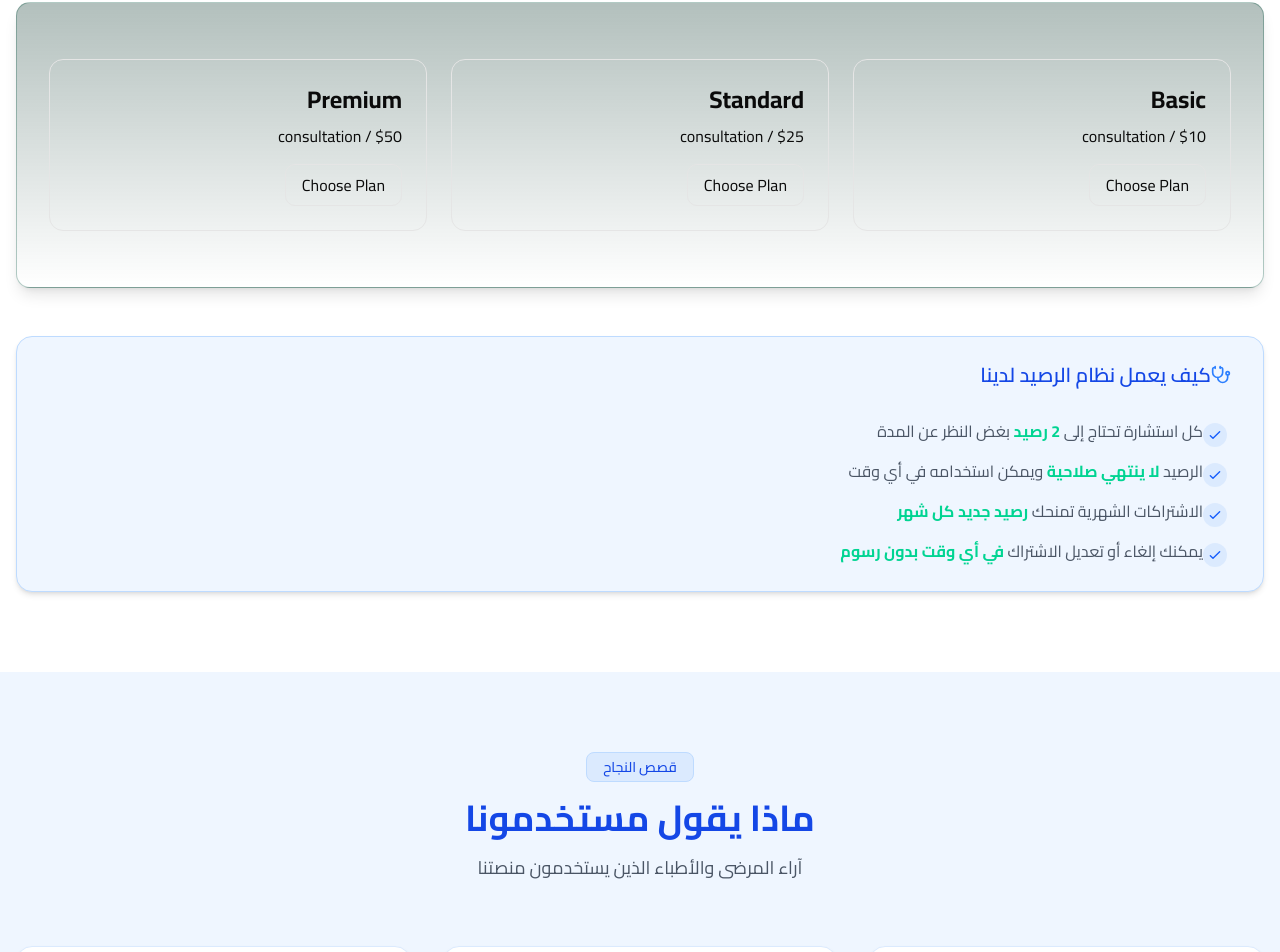
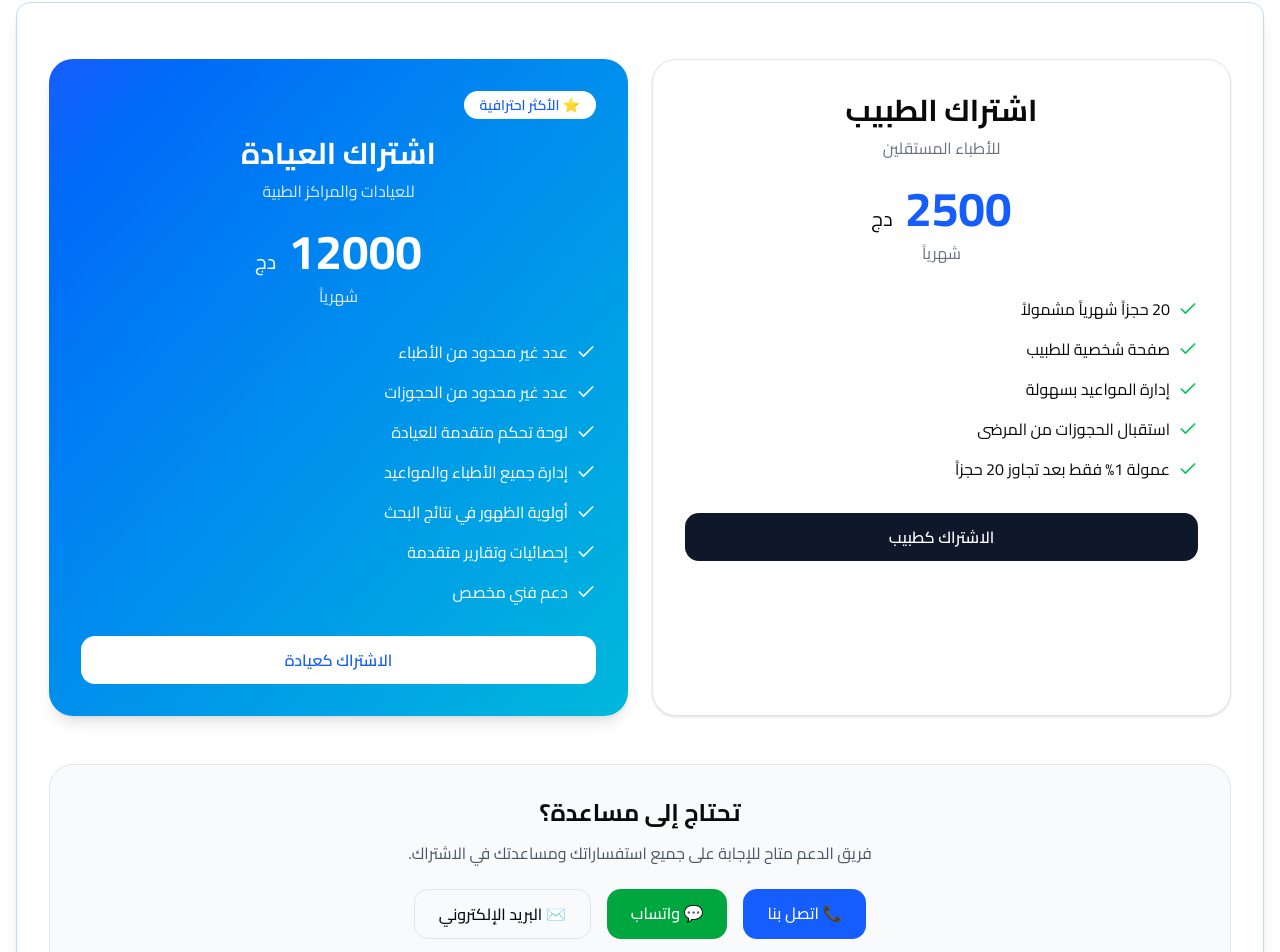
Before and after one commit to aminedbs3118-art/ithalafisahtek122S, a Next.js app: page / in a window 1280 px wide. Shown: the part 1824-2776 px from the top of the page. Built offline with nearby package versions, Linux system fonts and the light colour scheme; no server answers.

Commit message:
Update pricing.jsx

```diff
--- a/components/pricing.jsx
+++ b/components/pricing.jsx
@@ -2,36 +2,169 @@
 
 import React from "react";
 import { Card, CardContent } from "./ui/card";
+import { Check } from "lucide-react";
 
 const Pricing = () => {
   return (
-    <Card className="border-emerald-900/30 shadow-lg bg-gradient-to-b from-emerald-950/30 to-transparent">
-      <CardContent className="p-6 md:p-8">
-        <div className="grid md:grid-cols-3 gap-6">
-          <div className="border rounded-xl p-6">
-            <h2 className="text-2xl font-bold mb-2">Basic</h2>
-            <p className="mb-4">$10 / consultation</p>
-            <button className="border px-4 py-2 rounded-lg">
-              Choose Plan
+    <Card className="border-blue-200 shadow-lg">
+      <CardContent className="p-6 md:p-8" dir="rtl">
+
+        <div className="grid md:grid-cols-2 gap-6">
+
+          {/* اشتراك الطبيب */}
+          <div className="border rounded-3xl p-8 bg-white shadow-sm">
+            <h2 className="text-3xl font-bold text-center mb-2">
+              اشتراك الطبيب
+            </h2>
+
+            <p className="text-center text-gray-500 mb-6">
+              للأطباء المستقلين
+            </p>
+
+            <div className="text-center mb-8">
+              <span className="text-5xl font-bold text-blue-600">2500</span>
+              <span className="text-xl mr-2"> دج</span>
+              <p className="text-gray-500 mt-2">شهرياً</p>
+            </div>
+
+            <ul className="space-y-4 mb-8">
+              <li className="flex items-center gap-2">
+                <Check className="text-green-500 w-5 h-5" />
+                20 حجزاً شهرياً مشمولاً
+              </li>
+
+              <li className="flex items-center gap-2">
+                <Check className="text-green-500 w-5 h-5" />
+                صفحة شخصية للطبيب
+              </li>
+
+              <li className="flex items-center gap-2">
+                <Check className="text-green-500 w-5 h-5" />
+                إدارة المواعيد بسهولة
+              </li>
+
+              <li className="flex items-center gap-2">
+                <Check className="text-green-500 w-5 h-5" />
+                استقبال الحجوزات من المرضى
+              </li>
+
+              <li className="flex items-center gap-2">
+                <Check className="text-green-500 w-5 h-5" />
+                عمولة 1% فقط بعد تجاوز 20 حجزاً
+              </li>
+            </ul>
+
+            <button className="w-full bg-slate-900 text-white py-3 rounded-xl font-semibold">
+              الاشتراك كطبيب
             </button>
           </div>
 
-          <div className="border rounded-xl p-6">
-            <h2 className="text-2xl font-bold mb-2">Standard</h2>
-            <p className="mb-4">$25 / consultation</p>
-            <button className="border px-4 py-2 rounded-lg">
-              Choose Plan
-            </button>
-          </div>
+          {/* اشتراك العيادة */}
+          <div className="rounded-3xl p-8 text-white shadow-lg bg-gradient-to-br from-blue-600 to-cyan-500">
+            <div className="inline-block bg-white text-blue-600 px-4 py-1 rounded-full text-sm font-semibold mb-4">
+              ⭐ الأكثر احترافية
+            </div>
 
-          <div className="border rounded-xl p-6">
-            <h2 className="text-2xl font-bold mb-2">Premium</h2>
-            <p className="mb-4">$50 / consultation</p>
-            <button className="border px-4 py-2 rounded-lg">
-              Choose Plan
+            <h2 className="text-3xl font-bold text-center mb-2">
+              اشتراك العيادة
+            </h2>
+
+            <p className="text-center text-blue-100 mb-6">
+              للعيادات والمراكز الطبية
+            </p>
+
+            <div className="text-center mb-8">
+              <span className="text-5xl font-bold">12000</span>
+              <span className="text-xl mr-2"> دج</span>
+              <p className="text-blue-100 mt-2">شهرياً</p>
+            </div>
+
+            <ul className="space-y-4 mb-8">
+              <li className="flex items-center gap-2">
+                <Check className="w-5 h-5" />
+                عدد غير محدود من الأطباء
+              </li>
+
+              <li className="flex items-center gap-2">
+                <Check className="w-5 h-5" />
+                عدد غير محدود من الحجوزات
+              </li>
+
+              <li className="flex items-center gap-2">
+                <Check className="w-5 h-5" />
+                لوحة تحكم متقدمة للعيادة
+              </li>
+
+              <li className="flex items-center gap-2">
+                <Check className="w-5 h-5" />
+                إدارة جميع الأطباء والمواعيد
+              </li>
+
+              <li className="flex items-center gap-2">
+                <Check className="w-5 h-5" />
+                أولوية الظهور في نتائج البحث
+              </li>
+
+              <li className="flex items-center gap-2">
+                <Check className="w-5 h-5" />
+                إحصائيات وتقارير متقدمة
+              </li>
+
+              <li className="flex items-center gap-2">
+                <Check className="w-5 h-5" />
+                دعم فني مخصص
+              </li>
+            </ul>
+
+            <button className="w-full bg-white text-blue-600 py-3 rounded-xl font-semibold">
+              الاشتراك كعيادة
             </button>
           </div>
         </div>
+
+        {/* قسم الدعم */}
+        <div className="mt-12">
+          <div className="rounded-3xl border p-8 text-center bg-slate-50">
+            <h3 className="text-2xl font-bold mb-3">
+              تحتاج إلى مساعدة؟
+            </h3>
+
+            <p className="text-gray-600 mb-6">
+              فريق الدعم متاح للإجابة على جميع استفساراتك ومساعدتك في الاشتراك.
+            </p>
+
+            <div className="flex flex-col md:flex-row justify-center gap-4">
+              <a
+                href="tel:+213555555555"
+                className="px-6 py-3 rounded-xl bg-blue-600 text-white font-medium"
+              >
+                📞 اتصل بنا
+              </a>
+
+              <a
+                href="https://wa.me/213555555555"
+                target="_blank"
+                rel="noopener noreferrer"
+                className="px-6 py-3 rounded-xl bg-green-600 text-white font-medium"
+              >
+                💬 واتساب
+              </a>
+
+              <a
+                href="mailto:support@example.com"
+                className="px-6 py-3 rounded-xl border font-medium"
+              >
+                ✉️ البريد الإلكتروني
+              </a>
+            </div>
+
+            <div className="mt-6 text-gray-500">
+              <p>الهاتف: +213 555 55 55 55</p>
+              <p>البريد الإلكتروني: support@example.com</p>
+            </div>
+          </div>
+        </div>
+
       </CardContent>
     </Card>
   );
```
